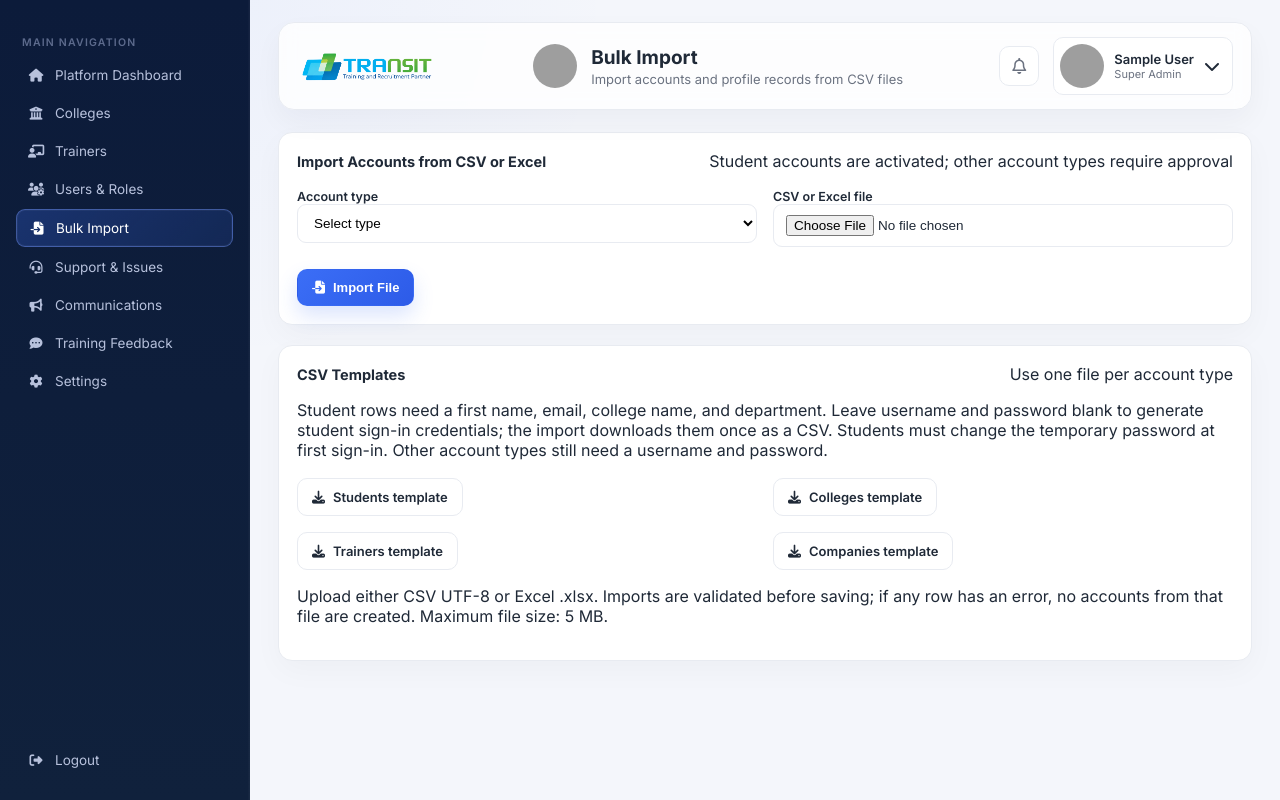
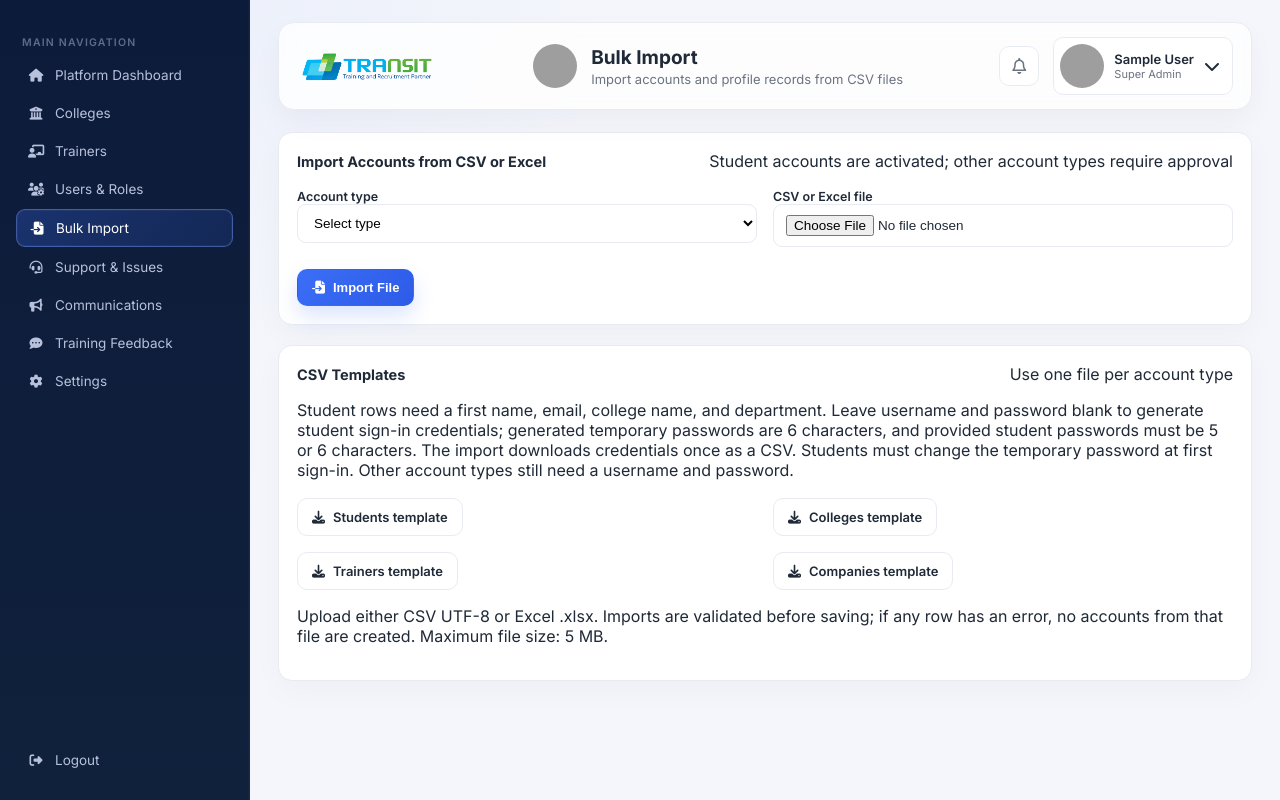
Before and after one commit to Nikhil3537/transit-nexus, a Django app: page /admin-bulk-import/ in a window 1280 px wide. Run offline with Django 5.2, Linux system fonts and the light colour scheme; the visitor is signed in with stand-in values (Sample User, id 1); data comes from the database, SQL or seed files in the repository; grey boxes are pictures that could not be loaded.

Commit message:
Limit student import temporary passwords

```diff
--- a/portal/templates/portal/bulk_import.html
+++ b/portal/templates/portal/bulk_import.html
@@ -26,7 +26,7 @@
 </section>
 <section class="panel">
   <div class="panel-head"><h3>CSV Templates</h3><span class="muted">Use one file per account type</span></div>
-  <p>Student rows need a first name, email, college name, and department. Leave username and password blank to generate student sign-in credentials; the import downloads them once as a CSV. Students must change the temporary password at first sign-in. Other account types still need a username and password.</p>
+  <p>Student rows need a first name, email, college name, and department. Leave username and password blank to generate student sign-in credentials; generated temporary passwords are 6 characters, and provided student passwords must be 5 or 6 characters. The import downloads credentials once as a CSV. Students must change the temporary password at first sign-in. Other account types still need a username and password.</p>
   <div class="form-grid">
     {% for role in template_roles %}
     <div><a class="btn btn-secondary" href="{% url 'bulk_import' %}?template={{ role }}"><i class="fa-solid fa-download"></i> {{ role|title }} template</a></div>
--- a/portal/views.py
+++ b/portal/views.py
@@ -1773,8 +1773,13 @@ def bulk_import(request):
                             errors.append(f"Row {row_number}: username '{username}' already exists.")
                         else:
                             seen_usernames.add(username.casefold())
-                        if role != "students" and not row.get("password"):
+                        password = row.get("password", "")
+                        if role != "students" and not password:
                             errors.append(f"Row {row_number}: password is required.")
+                        elif role == "students" and password and not 5 <= len(password) <= 6:
+                            errors.append(
+                                f"Row {row_number}: student temporary passwords must be 5 or 6 characters."
+                            )
                         for field in required - {"username", "password"}:
                             if not row.get(field):
                                 errors.append(f"Row {row_number}: {field} is required.")
@@ -1797,7 +1802,9 @@ def bulk_import(request):
                                 imported_credentials = []
                                 with transaction.atomic():
                                     for _, row in rows:
-                                        temporary_password = row.get("password") or secrets.token_urlsafe(12)
+                                        # Student credentials are downloaded after import, so keep
+                                        # generated temporary passwords short and easy to enter.
+                                        temporary_password = row.get("password") or secrets.token_hex(3)
                                         user = User.objects.create_user(
                                             username=row["username"],
                                             password=temporary_password,
```
Also changed, not shown: portal/tests.py (+18 -1 lines).
